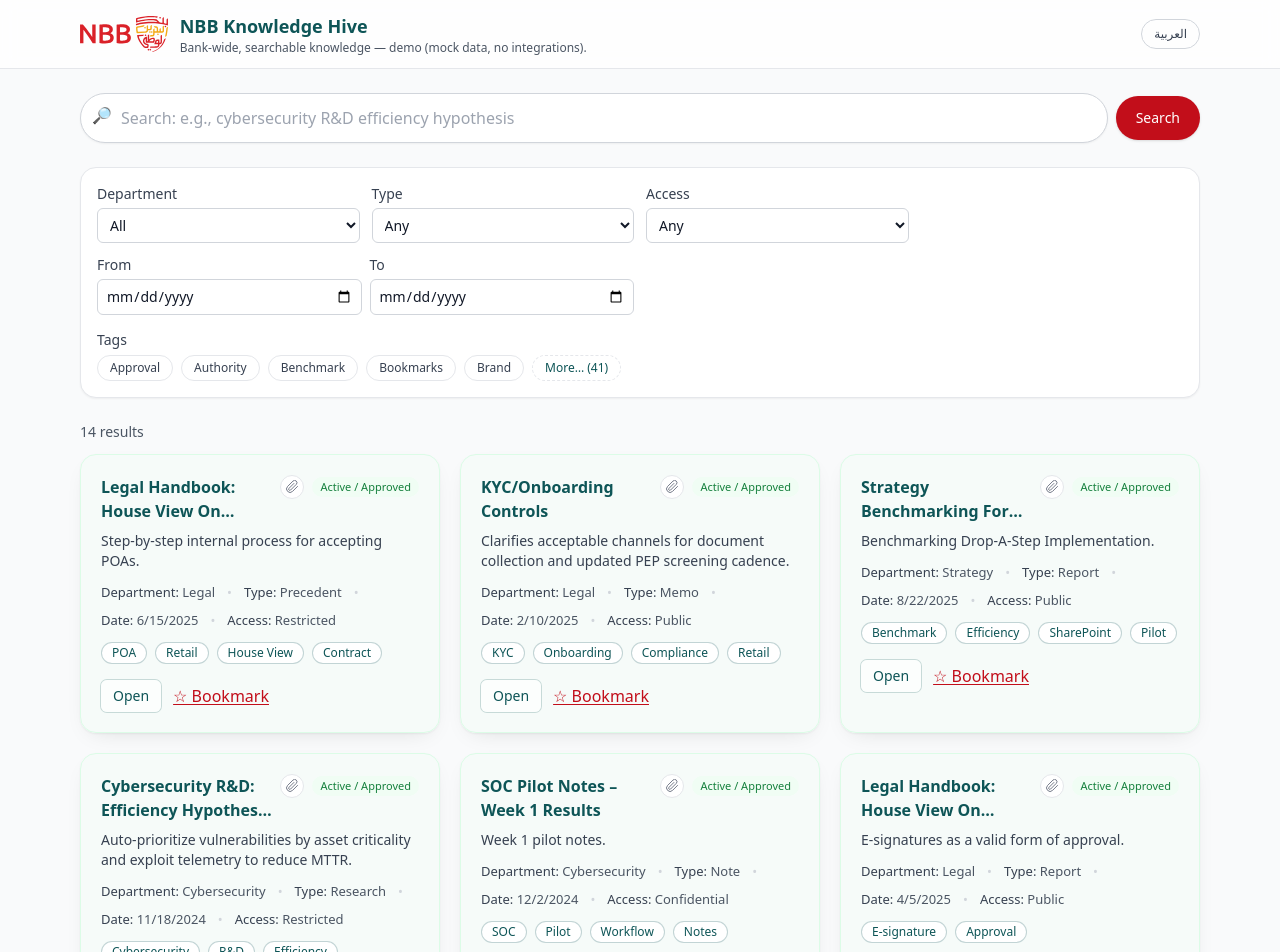
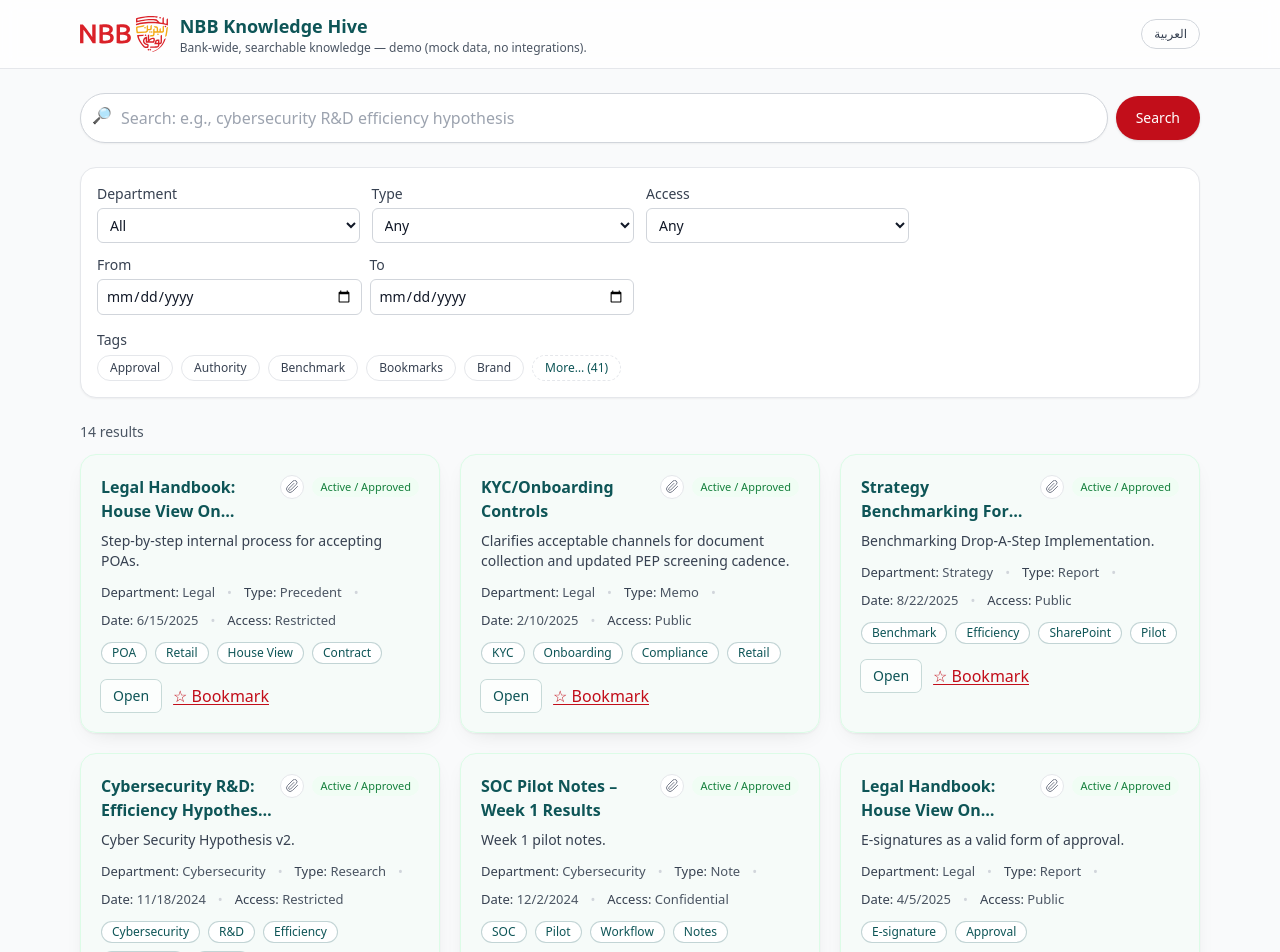
Before and after one commit to HeshamBucheeri/nbb-knowledge-hive, a React (Vite) app in the folder nbb-knowledge-hive/nbb-knowledge-hive/: page / in a window 1280 px wide. Shown: the top 952 px of the page. Built offline with nearby package versions, Linux system fonts and the light colour scheme.

Commit message:
Update mock.ts

```diff
--- a/nbb-knowledge-hive/nbb-knowledge-hive/src/data/mock.ts
+++ b/nbb-knowledge-hive/nbb-knowledge-hive/src/data/mock.ts
@@ -55,7 +55,7 @@ export const MOCK_DOCS: (Doc & { status?: string })[] = [
   {
     id: "H-004",
     title: "Cybersecurity R&D: Efficiency Hypothesis v2",
-    summary: "Auto-prioritize vulnerabilities by asset criticality and exploit telemetry to reduce MTTR.",
+    summary: "Cyber Security Hypothesis v2.",
     department: "Cybersecurity",
     type: "Research",
     date: "2024-11-18",
```
